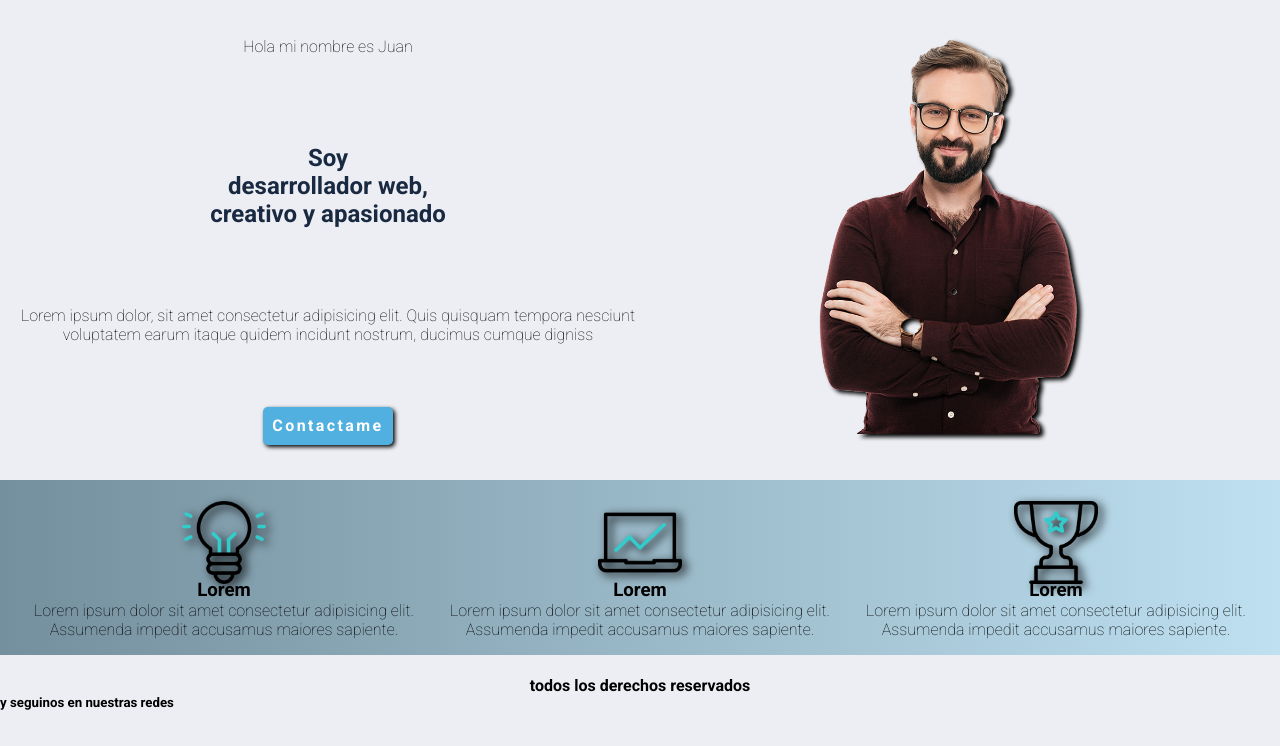
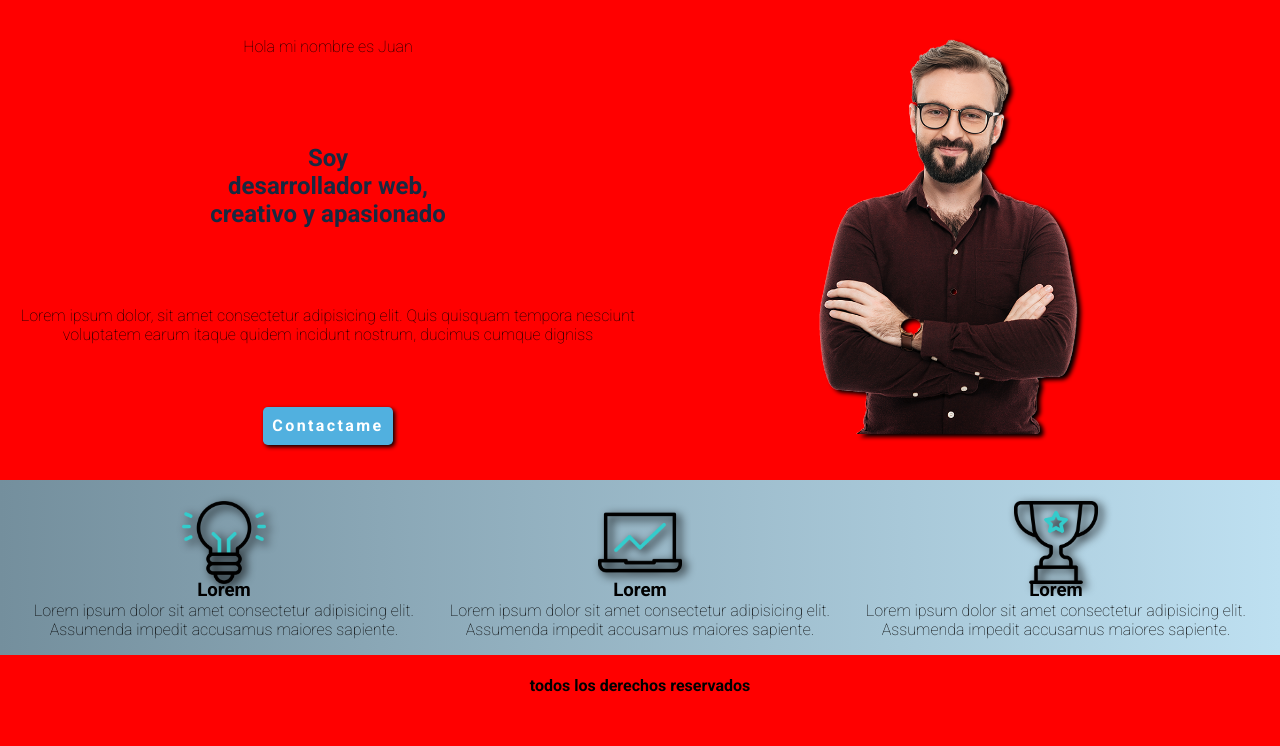
Before and after one commit to Tomas-caruana/github-hoy, a plain HTML site: page index.html in a window 1280 px wide. Shown: the part 54-800 px from the top of the page. Drawn offline with Linux system fonts and the light colour scheme.

Commit message:
cambio de color de fondo y cambios en el index

```diff
--- a/css/styles.css
+++ b/css/styles.css
@@ -12,7 +12,7 @@
 /*estilos generales*/
 
 body{
-    background-color:#ECEEF3;
+    background-color:red;
     font-family: 'Roboto', sans-serif;
 }
 
--- a/index.html
+++ b/index.html
@@ -58,7 +58,6 @@
 
         <footer>
             <h4> todos los derechos reservados </h4>
-            <h5> y seguinos en nuestras redes</h5>
         </footer>
     </div>
 </body>
```
